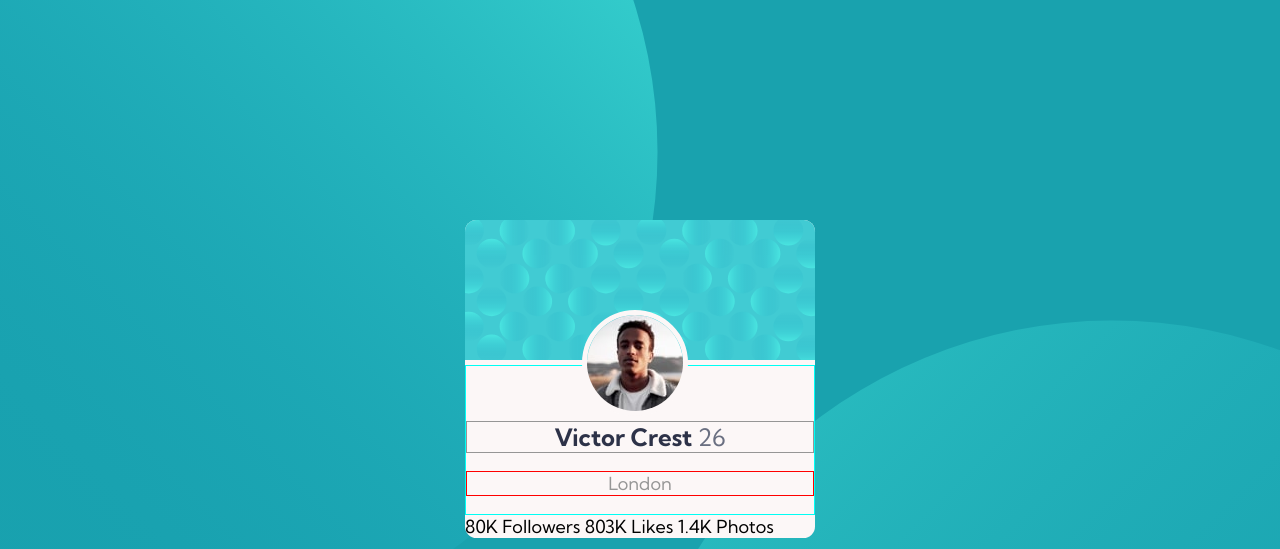
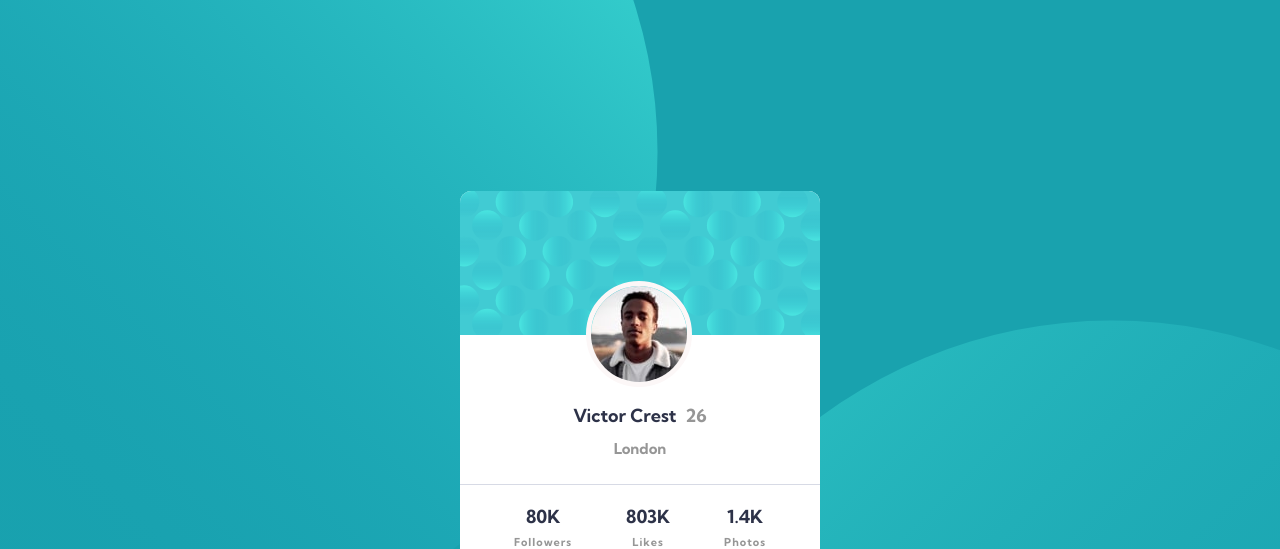
Before and after one commit to Saurabh-Mishra04/Profile-card-component, a website: page index.html in a window 1280 px wide. Shown: the top 549 px of the page. Drawn offline with Linux system fonts and the light colour scheme.

Commit message:
#css-over

```diff
--- a/index.html
+++ b/index.html
@@ -18,18 +18,27 @@
       <h1>Victor Crest <span>26</span></h1>
       <p class="city">London</p>
     </div>
-    <div>
-      80K
-      Followers
-      803K
-      Likes
-      1.4K
-      Photos
+    <div class="info">
+      <div>
+        <p>80K
+        <br>
+        <span class="cap">Followers</span></p>
+      </div>
+      <div>
+        <p>803K
+        <br>
+        <span class="cap">Likes</span></p>
+      </div>
+      <div>
+        <p>1.4K
+        <br>
+        <span class="cap">Photos</span></p>
+      </div>
     </div>
   </main>
   <div class="attribution">
     Challenge by <a href="https://www.frontendmentor.io?ref=challenge" target="_blank">Frontend Mentor</a>.
-    Coded by <a href="#">Saurabh Mishra</a>.
+    Coded by <a href="https://github.com/Saurabh-Mishra04">Saurabh Mishra</a>.
   </div>
 </body>
 </html>
--- a/scss/_card.scss
+++ b/scss/_card.scss
@@ -1,28 +1,49 @@
 @use './colors' as *;
 
-/*{
-    background-color: $white;
-}
-*/
 .name{
-    border: 1px solid $sky;
+    max-height: 148px;
 }
 h1{
-    border: 1px solid $gray;
-    font-size: 1.5rem;
-    margin-top: 3.4rem;
-    background-color: $white;
+    margin-top: 4rem ;
+    font-size: 18px;
     font-weight: 700;
     text-align: center;
     color: $darkblue;
     span{
-        font-weight: 400;
-        color: $grayishblue;
+        margin: 0 0 0 5px;
+        font-weight: 700;
+        color: $gray;
     }
 }
 .city{
-    font-weight: 400;
+    padding: 0;
+    margin-bottom: 1.625rem;
+    font-weight: 700;
     color: $gray;
-    border: 1px solid red;
+    font-size: 15px;
     text-align: center;
 }
+
+.info{
+    display: flex;
+    flex-direction: row;
+    border-top: 1px solid $grayishblue;
+    justify-content: space-evenly;
+    div{
+        padding: 20px 0px 0 0px;
+        text-align: center;
+    }
+}
+
+p{
+    font-size: 18px;
+    font-weight: 700;
+    color: $darkblue;
+    margin: 0;
+    .cap{
+        font-size: 11px;
+        font-weight: 700;
+        letter-spacing: 1px;
+        color: $gray;
+    }
+}
--- a/scss/_colors.scss
+++ b/scss/_colors.scss
@@ -1,4 +1,4 @@
-//neutral
+//custom
 
 $white: hsl(0, 50%, 98%);
 $normal: #eeeeeebb;
@@ -8,5 +8,5 @@ $sky: #00FFF5;
 
 $cyan: hsl(185, 75%, 39%);
 $darkblue: hsl(229, 23%, 23%);
-$grayishblue: hsl(227, 10%, 46%);
+$grayishblue: hsl(224, 22%, 87%);
 $gray: hsl(0, 0%, 59%);
--- a/scss/_globals.scss
+++ b/scss/_globals.scss
@@ -36,3 +36,14 @@ body{
         color: $sky;
     }
 }
+//responive
+@media screen and (min-width: 375px) and (max-width: 900px) {
+    body{
+        background-image:
+        url(/images/bg-pattern-top.svg), //top
+        url(/images/bg-pattern-bottom.svg); //bottom
+    background-position:
+        bottom  left , //top img
+        top  right ;
+    }
+}
--- a/scss/_profile.scss
+++ b/scss/_profile.scss
@@ -1,20 +1,21 @@
 @use './colors' as *;
 
 main{
-    background-color: $white;
+    background-color: white;
     position: relative;
-    max-width: 21.9rem;
+    width: 22.5rem;
+    height: 23.45rem;
     border-radius: 0.720rem;
 }
 .image1{
     border-top-right-radius: 0.720rem;
     border-top-left-radius: 0.720rem;
-    max-width: 100%;
+    width: 100%;
 }
 .image2{
     position: absolute;
     top: 5em;
-    left: 6.5em;
+    left: 7em;
     border-radius: 50%;
     border: 5px solid $white;
 }
```
Also changed, not shown: assets/css/main.css, 1 other file.
